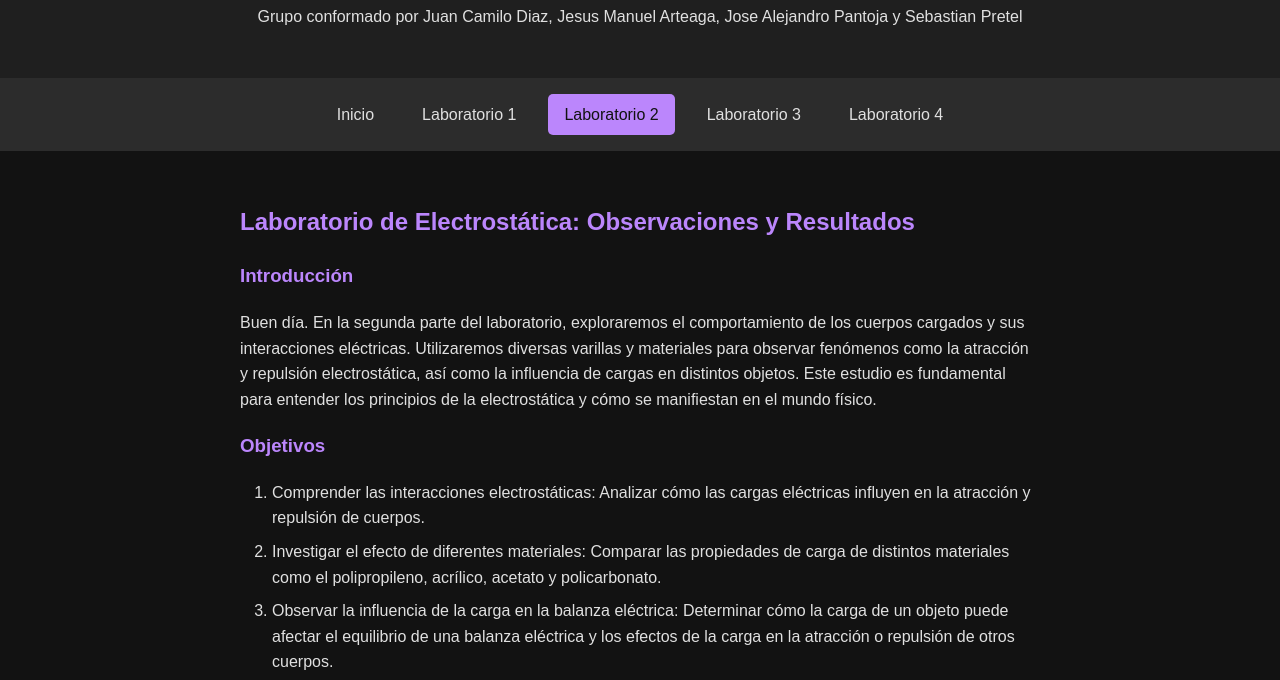
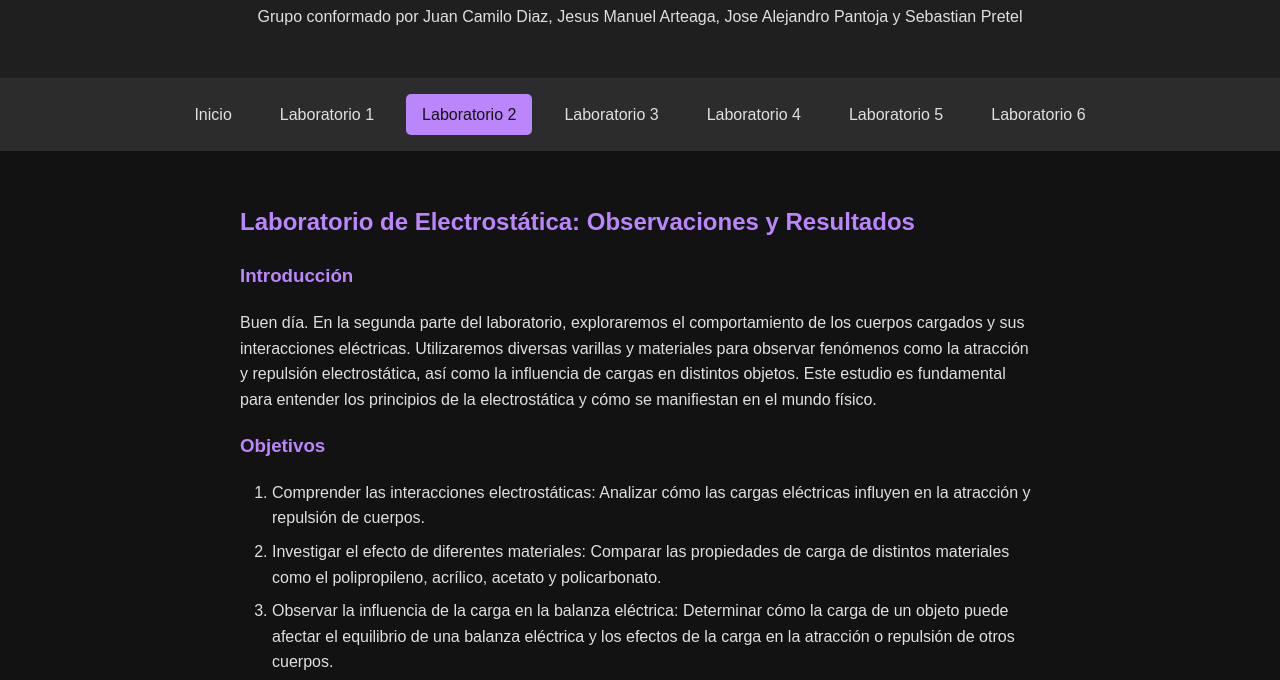
Before and after one commit to jdbcamilo/FISICA-II, a plain HTML site: page lab2.html in a window 1280 px wide. Shown: the part 108-788 px from the top of the page. Drawn offline with Linux system fonts and the light colour scheme.

Commit message:
Update lab2.html

```diff
--- a/lab2.html
+++ b/lab2.html
@@ -18,6 +18,9 @@
         <a href="lab2.html" class="active">Laboratorio 2</a>
         <a href="lab3.html">Laboratorio 3</a>
         <a href="lab4.html">Laboratorio 4</a>
+        <a href="lab5.html">Laboratorio 5</a>
+        <a href="lab5.html">Laboratorio 6</a>
+
     </nav>
     <main>
         <section>
```
